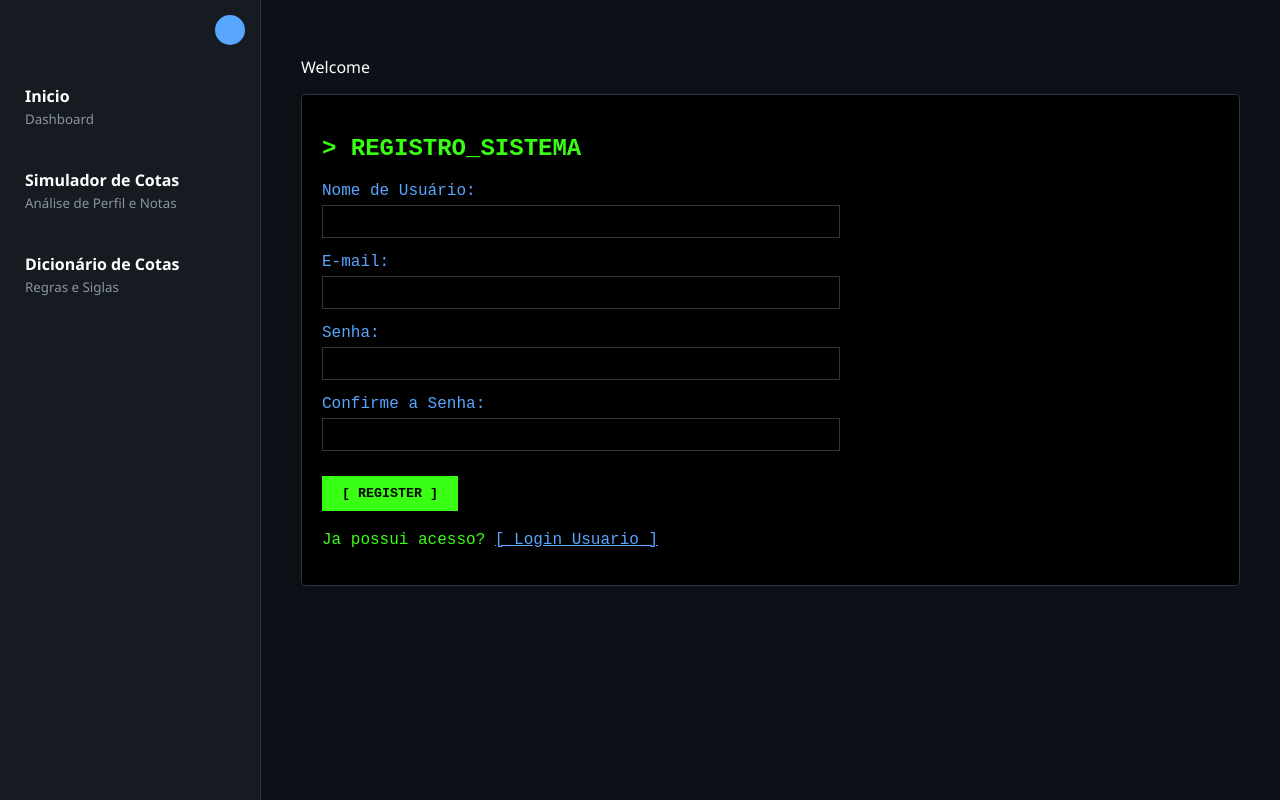
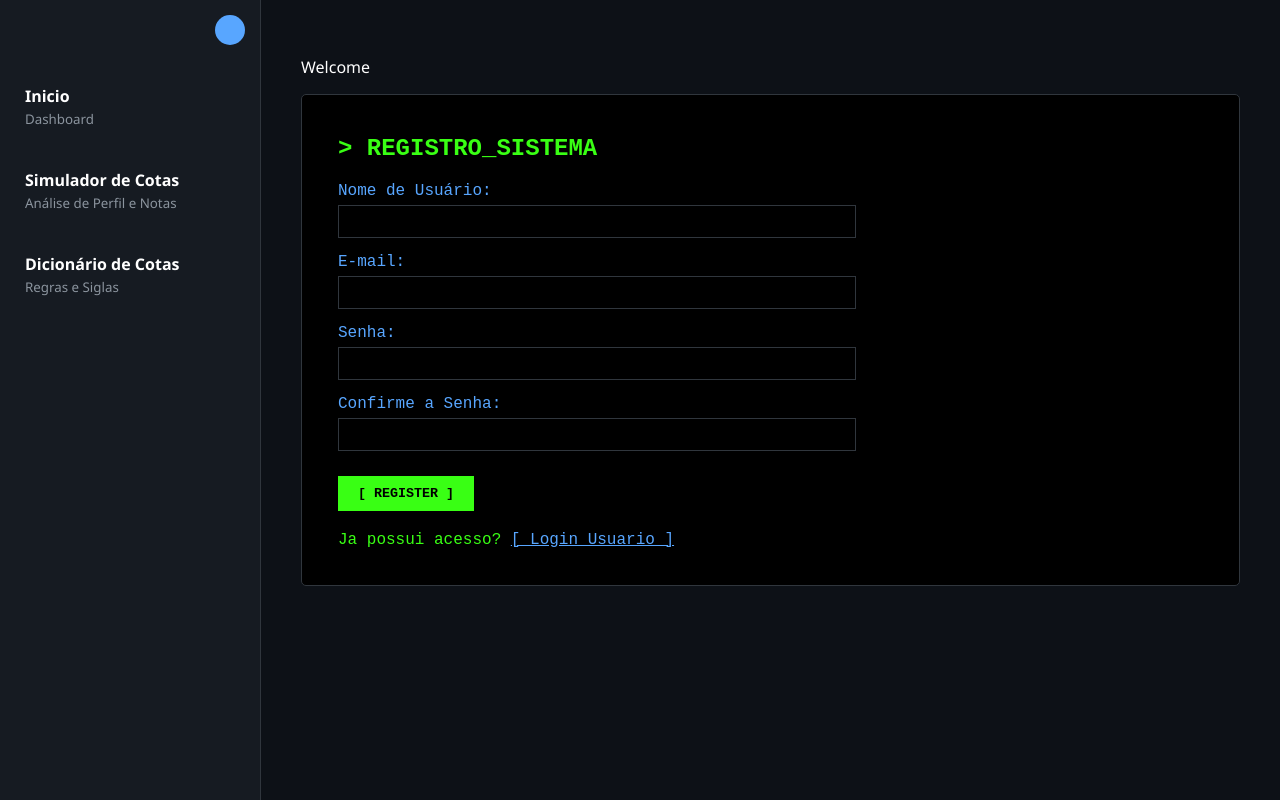
Before and after one commit to rodrigosousa64/capi_busque, a Django app: page /cotas/registro/ in a window 1280 px wide. Run offline with Django 5.2, Linux system fonts and the light colour scheme.

Commit message:
style: user updates to sidebar and main content layout

```diff
--- a/static/home/index.css
+++ b/static/home/index.css
@@ -1,4 +1,3 @@
-
 :root {
     --bg-color: #0d1117;
     --accent-color: #58a6ff;
@@ -119,3 +118,20 @@ body {
         padding: 15px 10px;
     }
 }
+
+.main-content {
+    /* 1. Fluid Width: Ocupa todo o espaço disponível no eixo X */
+    width: 100%;
+
+    /* 2. Boundary Limit: Evita que fique largo demais em monitores Desktop */
+    max-width: 1200px;
+
+    /* 3. Centralização: Calcula o eixo X e divide a margem restante igualmente */
+    margin: 0 auto;
+
+    /* 4. Breathing Room: Espaço de respiro para o texto não colar nas bordas da tela */
+    padding: 0 16px;
+
+    /* 5. Geometria de Caixa (Crucial) */
+    box-sizing: border-box;
+}
--- a/templates/home/index.html
+++ b/templates/home/index.html
@@ -35,7 +35,10 @@
                     {% endfor %}
                 </ul>
             {% endif %}
-            {% block content %}{% endblock %}
+           <main class="main-content">
+        {% block content %}
+        {% endblock %}
+    </main>
         </section>
     </main>
 
```
